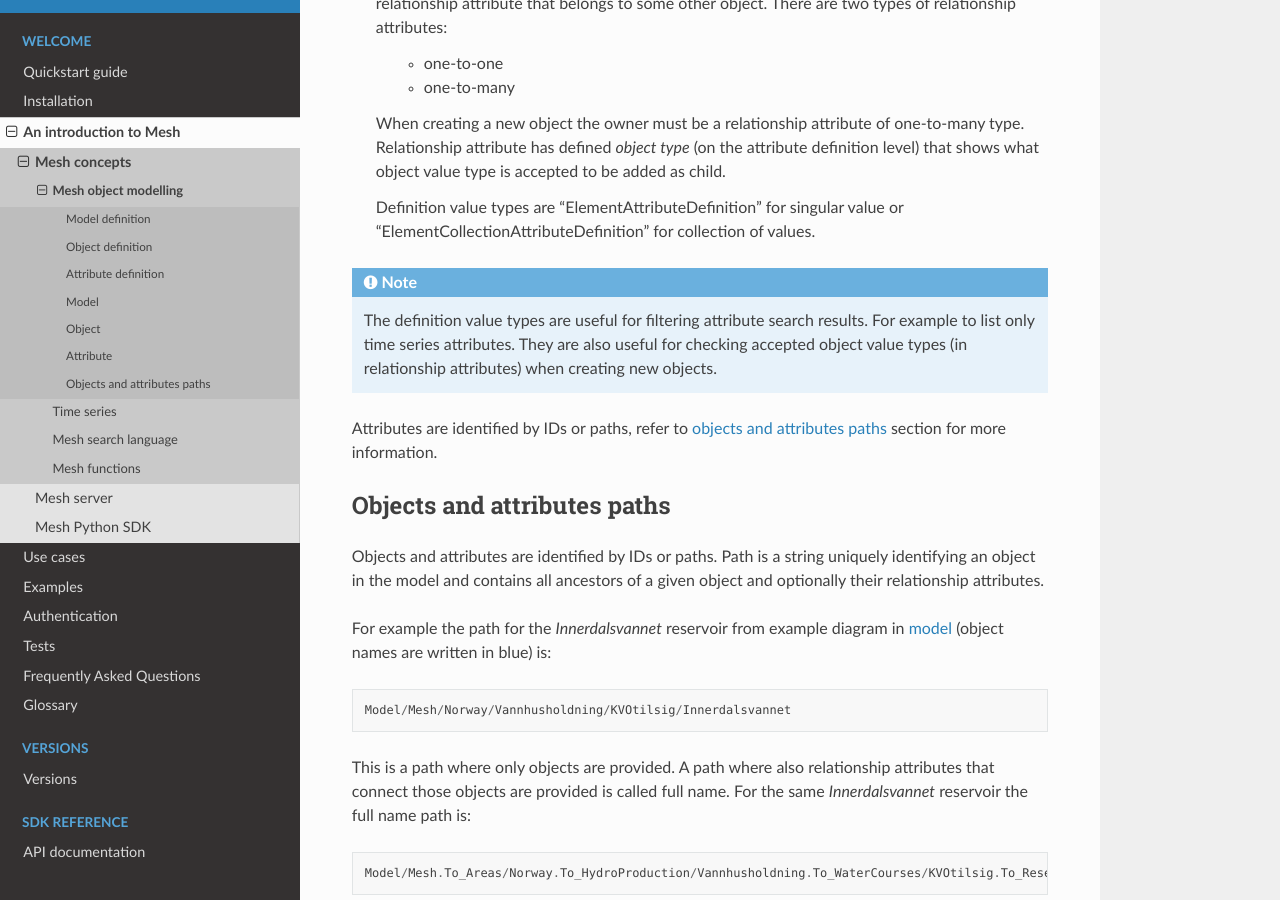
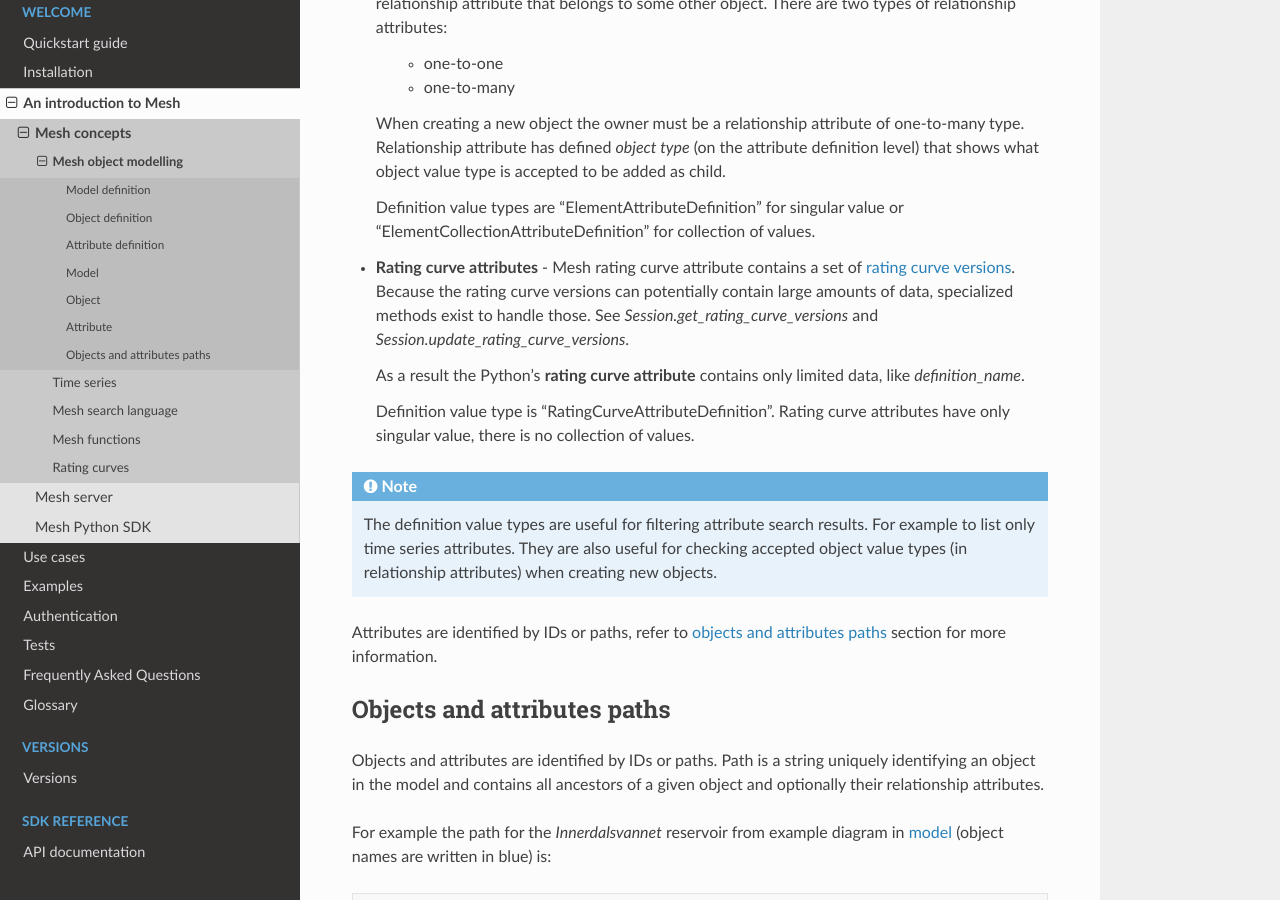
Before and after one commit to Volue-Public/energy-mesh-python, a Sphinx documentation site: the page built from docs/source/mesh_modelling.rst, in a window 1280 px wide and 900 px high, scrolled down 4405 px. Built offline with Sphinx 7.4.7 and the Read the Docs theme 2.0.0, drawn with Linux system fonts in a browser that asks for light colours.

Commit message:
Rating curve docs

```diff
--- a/docs/source/mesh_concepts.rst
+++ b/docs/source/mesh_concepts.rst
@@ -9,3 +9,4 @@
    timeseries
    mesh_search
    mesh_functions
+   mesh_rating_curve
--- a/docs/source/mesh_modelling.rst
+++ b/docs/source/mesh_modelling.rst
@@ -201,6 +201,18 @@
   Definition value types are "ElementAttributeDefinition" for singular value or
   "ElementCollectionAttributeDefinition" for collection of values.
 
+* **Rating curve attributes** - Mesh rating curve attribute contains a set of
+  :doc:`rating curve versions <mesh_rating_curve>`.
+  Because the rating curve versions can potentially contain large amounts of
+  data, specialized methods exist to handle those.
+  See `Session.get_rating_curve_versions` and `Session.update_rating_curve_versions`.
+
+  As a result the Python's **rating curve attribute** contains only limited data,
+  like `definition_name`.
+
+  Definition value type is "RatingCurveAttributeDefinition". Rating curve attributes
+  have only singular value, there is no collection of values.
+
 
 .. note::
 
```
Also changed, not shown: docs/source/mesh_rating_curve.rst (added, +72 -0 lines), 1 other file.
